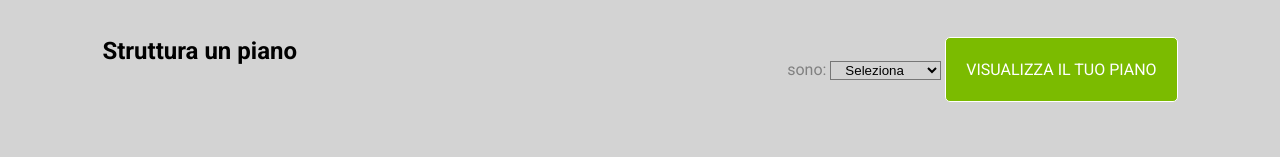
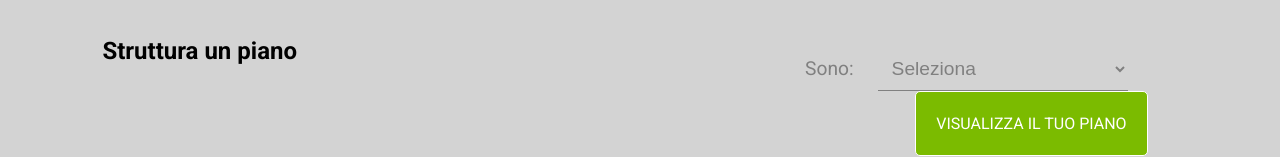
Before and after one commit to francescoscarniglia/html-css-fluentify, a plain HTML site: page index.html in a window 1280 px wide. Shown: the part 1809-1972 px from the top of the page. Drawn offline with Linux system fonts and the light colour scheme.

Commit message:
select
modifiche a select

```diff
--- a/assets/css/style.css
+++ b/assets/css/style.css
@@ -160,6 +160,7 @@ h2.big {
 }
 .t-align-dx {
   text-align: right;
+  padding: 10px 30px;
 }
 
 .col-3 {
@@ -229,6 +230,7 @@ h2.big {
   height: 160px;
 }
 
+/* spaziatura di piano personalizzato */
 .pd:nth-child(1) {
   padding: 0px 10px;
 }
@@ -237,11 +239,23 @@ h2.big {
   padding: 0px 40px;
 }
 
+/* scegli piano select */
 select#scelte {
-    background: none;
-    border-radius: none;
-    padding-left: 10px;
-    padding-right: 15px;
+background: transparent;
+color: gray;
+padding: 10px;
+width: 250px;
+border: none;
+margin-left: 20px;
+margin-right: 20px;
+font-size: 20px;
+border-bottom: 1px solid gray;
+font-size: 120%;
+}
+
+label#label-piano {
+  font-size: 120%;
+  font-weight: 500;
 }
 
 /* Help */
@@ -250,6 +264,7 @@ select#scelte {
   bottom: 0;
   right: 15%;
 }
+
 
 #help a {
   display: inline-block;
--- a/index.html
+++ b/index.html
@@ -123,14 +123,15 @@
         </div>
 
         <div class="w-50 float-l t-align-dx">
-          <label for="scelte">sono:</label>
+
+          <label id="label-piano" for="scelte">Sono:</label>
             <select id="scelte">
               <option value="vuoto">Seleziona</option>
               <option value="studente">Studente</option>
               <option value="lavoratore">Lavoratore</option>
             </select>
           <a href="#" class="btn btn-g btn-big">Visualizza il tuo piano</a>
-        </div>
+          </div>
       </section><!-- fine scegli piano -->
     </main>
 
```
